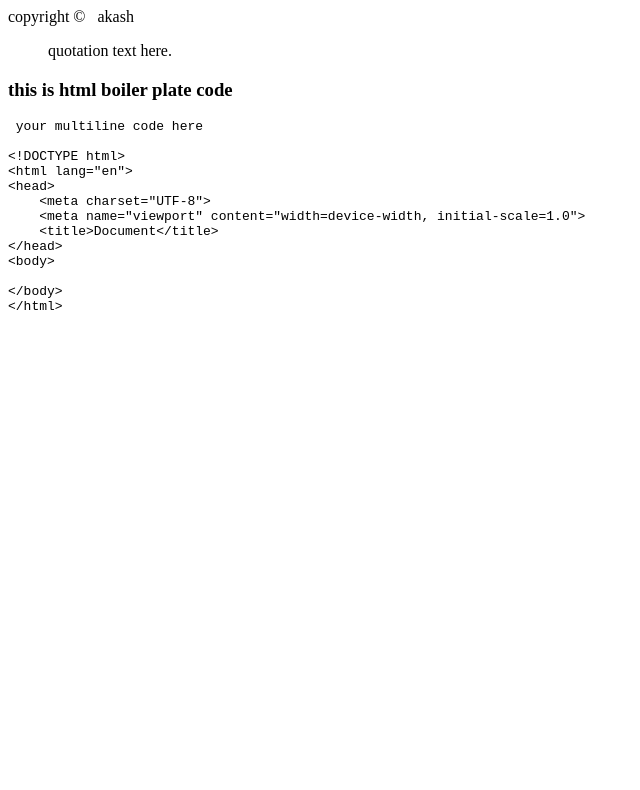
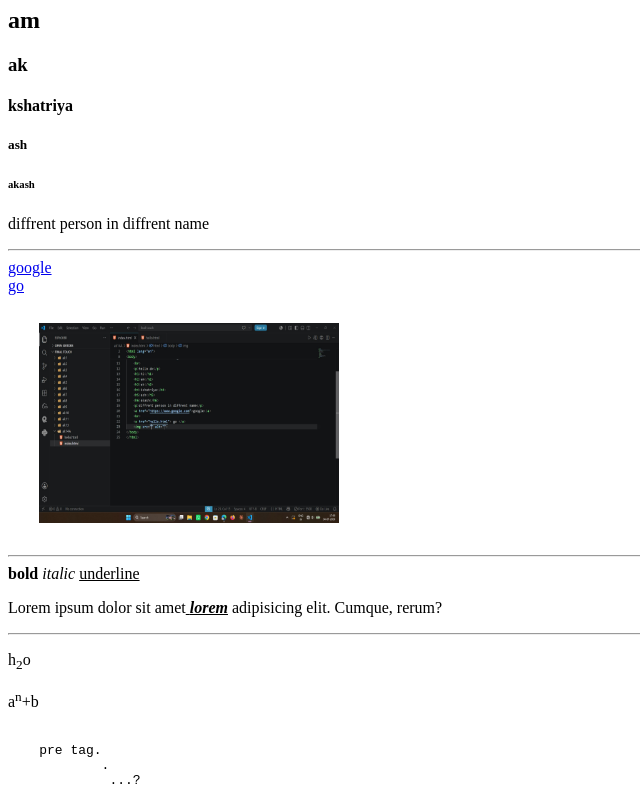
Before and after one commit to akashkshatriya/web-development, a plain HTML site: page index.html in a window 1280 px wide. Shown: the part 175-965 px from the top of the page, without its empty margins (0-640 px from the left). Before the commit the page ends 800 px from the top, so only its background shows below. Drawn offline with Linux system fonts and the light colour scheme.

Commit message:
Add files via upload

```diff
--- a/index.html
+++ b/index.html
@@ -3,40 +3,43 @@
 <head>
     <meta charset="UTF-8">
     <meta name="viewport" content="width=device-width, initial-scale=1.0">
-    <title>html entities and special symbols</title>
+    <title>my first page</title>
 </head>
 <body>
-    3>4
-    this is the code for paragraph &lt;p&gt; &lt;/p&gt;
+   <p>this is a paragraph</p>
+   <!-- this is a comment tag -->
+    <br>
+    <p>hello ak</p>
+    <h1>hi</h1>
+    <h2>am</h2>
+    <h3>ak</h3>
+    <h4>kshatriya</h4>
+    <h5>ash</h5>
+    <h6>akash</h6>
+    <p>diffrent person in diffrent name</p>
+    <hr>
+    <a href="https://www.google.com">google</a>
+    <br>
+    <a href="hello.html"> go </a>
+    <pre>
+    <img src="image.jpg" width="300" height="200" alt="screenshot">
+    </pre>
+    <hr>
+    <b>bold</b>
+    <i>italic</i>
+    <u>underline</u>
+    <p>Lorem ipsum dolor sit amet<u><i> <b> lorem</b></i></u> adipisicing elit. Cumque, rerum?</p>
+    <hr>
+    <p>h<sub>2</sub>o</p>
+    <p>a<sup>n</sup>+b</p>
+    <pre>
 
-    <pre>
-        <p>this is a para</p>
+    pre tag.
+            .
+             ...?
+
+    </pre>
 
 
-        this is after few lines      and some more
-    </pre>
-  copyright  &copy;  &nbsp;            akash
-
-  <blockquote cite="source-url">
-    quotation text here.
-  </blockquote>
-  <!-- <q url=""></q> -->
-   <h3>this is html boiler plate code</h3>
-  <pre><code> your multiline code here
-
-&lt;!DOCTYPE html&gt;
-&lt;html lang="en"&gt;
-&lt;head&gt;
-    &lt;meta charset="UTF-8"&gt;
-    &lt;meta name="viewport" content="width=device-width, initial-scale=1.0"&gt;
-    &lt;title&gt;Document&lt;/title&gt;
-&lt;/head&gt;
-&lt;body&gt;
-
-&lt;/body&gt;
-&lt;/html&gt;
-
-
-  </code></pre>
 </body>
 </html>
```
Also changed, not shown: bye.html (added, +37 -0 lines), hello.html (added, +39 -0 lines), Screenshot 2026-07-04 185729.jpg (added), image.jpg (added).
